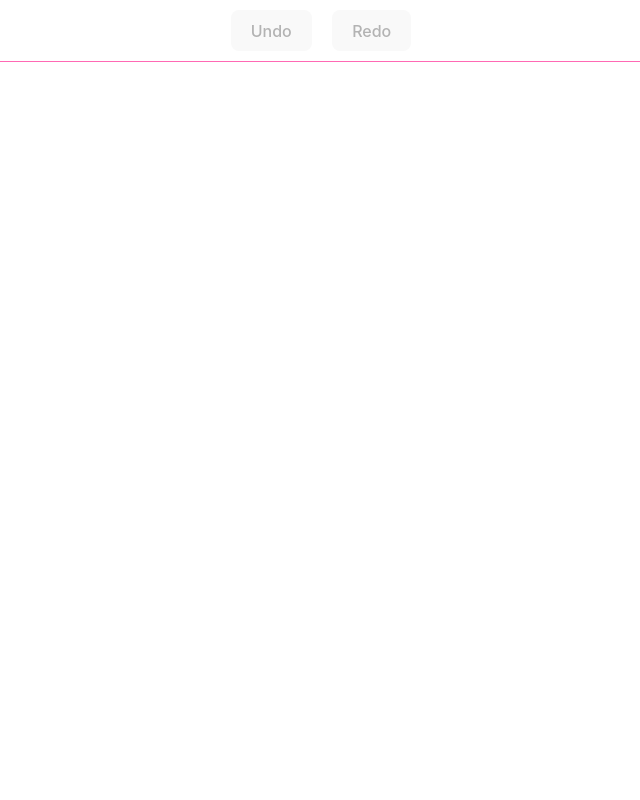
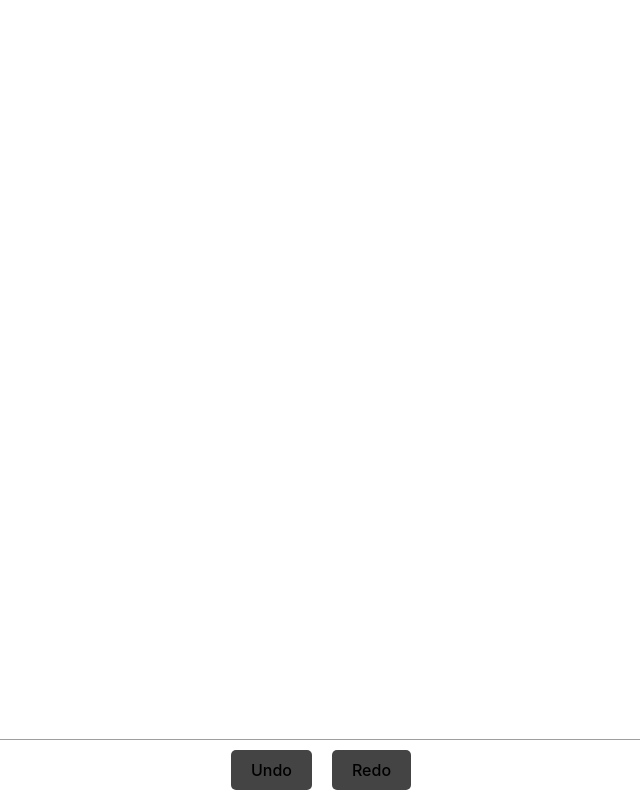
Before and after one commit to Serg-Ale/FrontEnd-Dots-Challenge, a React (Vite) app: page / in a window 1280 px wide. Shown: the whole page, without its empty margins (329-969 px from the left). Built offline with nearby package versions, Linux system fonts and the light colour scheme.

Commit message:
refactor: migrate styles from CSS to Styled Components

```diff
--- a/package.json
+++ b/package.json
@@ -11,7 +11,8 @@
   },
   "dependencies": {
     "react": "^18.3.1",
-    "react-dom": "^18.3.1"
+    "react-dom": "^18.3.1",
+    "styled-components": "^6.1.13"
   },
   "devDependencies": {
     "@eslint/js": "^9.9.0",
--- a/src/App.tsx
+++ b/src/App.tsx
@@ -2,7 +2,14 @@ import { useState, MouseEvent } from "react";
 import ButtonWrapper from "./components/ButtonWrapper";
 import ClickArea from "./components/ClickArea";
 import { Dots } from "./types/Dots";
-import "./App.css";
+import styled from "styled-components";
+
+const AppContainer = styled.div`
+  width: 100vw;
+  height: 100vh;
+  display: flex;
+  flex-direction: column;
+`;
 
 function App() {
   const [dots, setDots] = useState<Dots[]>([]);
@@ -30,15 +37,16 @@ function App() {
   };
 
   return (
-    <div className="app">
+    <AppContainer>
+      <ClickArea dots={dots} onClick={setDotCoordinates} />
+
       <ButtonWrapper
         onUndo={undo}
         onRedo={redo}
-        canUndo={dots.length > 0}
-        canRedo={cach.length > 0}
+        canUndo={dots.length > -1}
+        canRedo={cach.length > -1}
       />
-      <ClickArea dots={dots} onClick={setDotCoordinates} />
-    </div>
+    </AppContainer>
   );
 }
 
--- a/src/components/ButtonWrapper.tsx
+++ b/src/components/ButtonWrapper.tsx
@@ -1,9 +1,32 @@
+import styled from "styled-components";
+
 interface ButtonWrapperProps {
   onUndo: () => void;
   onRedo: () => void;
   canUndo: boolean;
   canRedo: boolean;
 }
+
+const ButtonWrapperContainer = styled.div`
+  width: 100%;
+  display: flex;
+  align-items: center;
+  justify-content: center;
+  gap: 20px;
+  margin: 10px;
+`;
+
+const Button = styled.button`
+  padding: 10px 20px;
+  background-color: #444;
+  border: none;
+  border-radius: 5px;
+  cursor: pointer;
+  &:disabled {
+    background-color: #111;
+    cursor: not-allowed;
+  }
+`;
 
 const ButtonWrapper = ({
   onUndo,
@@ -12,14 +35,14 @@ const ButtonWrapper = ({
   canRedo,
 }: ButtonWrapperProps) => {
   return (
-    <div className="button-wrapper">
-      <button disabled={!canUndo} onClick={onUndo}>
+    <ButtonWrapperContainer>
+      <Button disabled={!canUndo} onClick={onUndo}>
         Undo
-      </button>
-      <button disabled={!canRedo} onClick={onRedo}>
+      </Button>
+      <Button disabled={!canRedo} onClick={onRedo}>
         Redo
-      </button>
-    </div>
+      </Button>
+    </ButtonWrapperContainer>
   );
 };
 
--- a/src/components/ClickArea.tsx
+++ b/src/components/ClickArea.tsx
@@ -1,19 +1,27 @@
 import { MouseEvent } from "react";
 import Dot from "./Dot";
 import { Dots } from "../types/Dots";
+import styled from "styled-components";
 
 interface ClickAreaProps {
   dots: Dots[];
   onClick: (event: MouseEvent) => void;
 }
 
+const ClickAreaContainer = styled.div`
+  border-bottom: 1px solid hotpink;
+  flex: 1;
+  display: flex;
+  position: relative;
+`;
+
 const ClickArea = ({ dots, onClick }: ClickAreaProps) => {
   return (
-    <div className="click-area" onClick={onClick}>
-      {dots.map(({ x, y }, index) => (
+    <ClickAreaContainer onClick={onClick}>
+      {dots.map(({ x, y }: Dots, index: number) => (
         <Dot key={`dot-${index}`} x={x} y={y} />
       ))}
-    </div>
+    </ClickAreaContainer>
   );
 };
 
--- a/src/components/Dot.tsx
+++ b/src/components/Dot.tsx
@@ -1,10 +1,18 @@
-interface DotProps {
-  x: number;
-  y: number;
-}
+import styled from "styled-components";
+import { Dots } from "../types/Dots";
 
-const Dot = ({ x, y }: DotProps) => {
-  return <div className="dot" style={{ left: x, top: y }} />;
+const StyledDot = styled.div`
+  position: absolute;
+  width: 10px;
+  height: 10px;
+  border-radius: 50%;
+  background-color: pink;
+  border: 1px solid hotpink;
+  transform: translate(-50%, -50%);
+`;
+
+const Dot = ({ x, y }: Dots) => {
+  return <StyledDot style={{ left: x, top: y }} />;
 };
 
 export default Dot;
```
Also changed, not shown: 1 other file (tests, documents, lock files or other folders).
